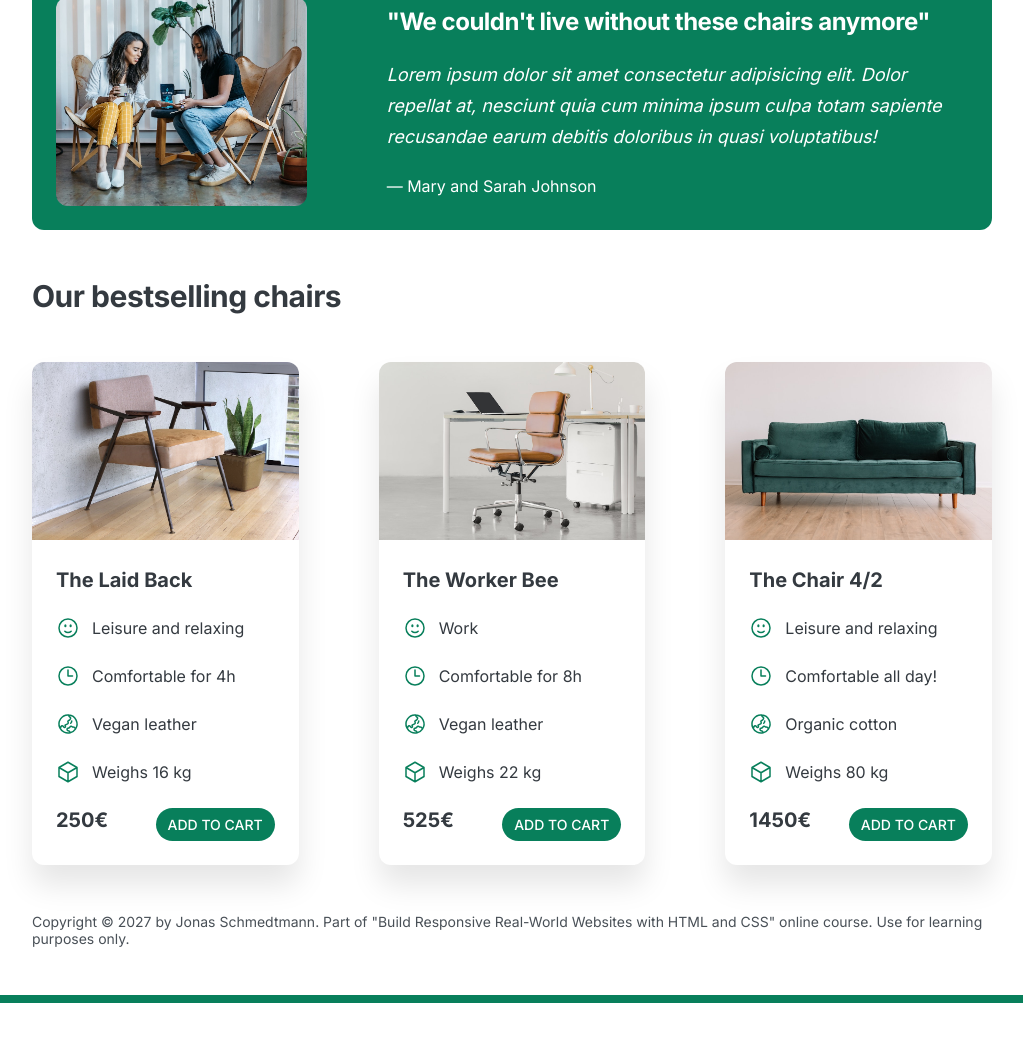
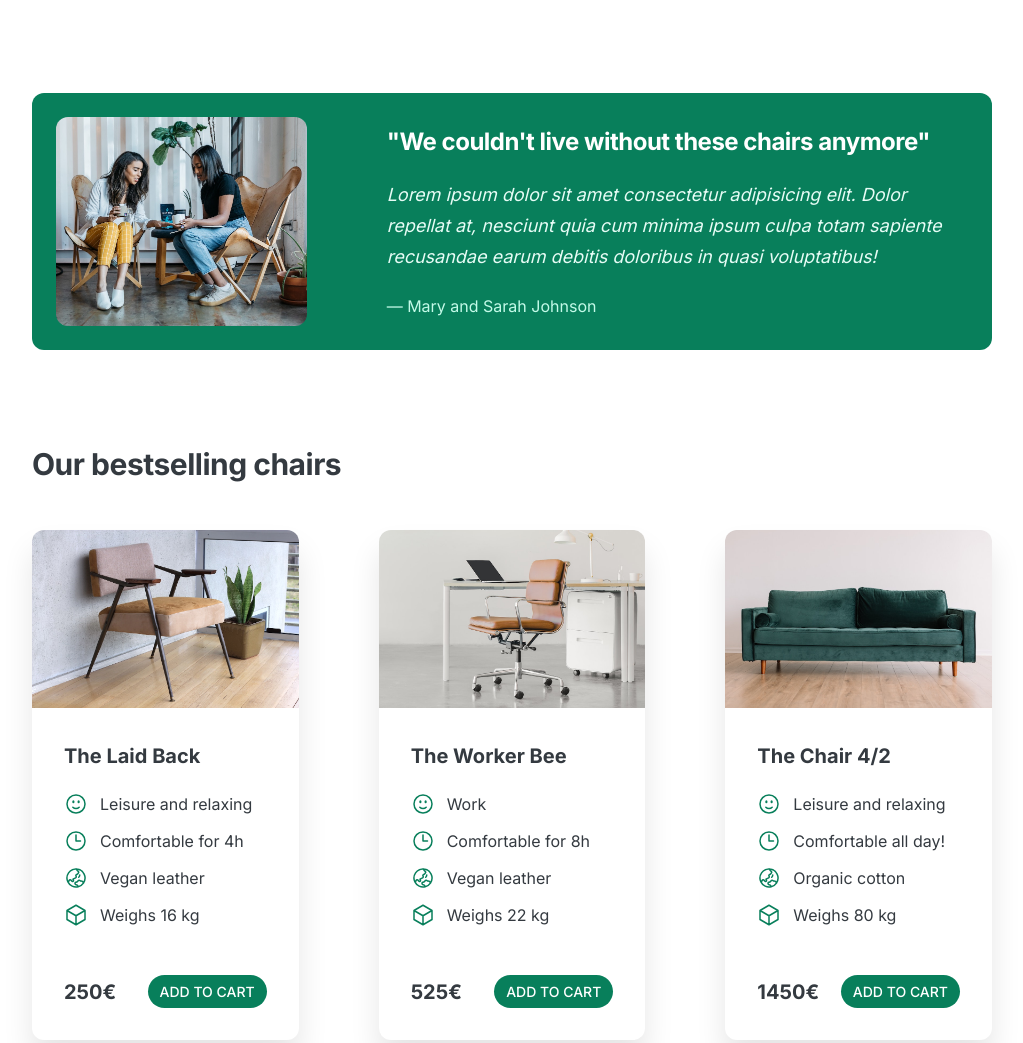
Before and after one commit to Amna-Amna/Designing, a plain HTML site: page index.html in a window 1280 px wide. Shown: the part 909-1952 px from the top of the page, without its empty margins (128-1151 px from the left). Before the commit the page ends 1912 px from the top, so only its background shows below. Drawn offline with Linux system fonts and the light colour scheme; a web font is replaced by a local one.

Commit message:
added white spaces

```diff
--- a/style.css
+++ b/style.css
@@ -36,7 +36,7 @@ body {
 
 header,
 section {
-  margin-bottom: 48px;
+  margin-bottom: 96px;
 }
 
 h2 {
@@ -90,7 +90,7 @@ header {
   display: grid;
   grid-template-columns: repeat(2, 1fr);
   column-gap: 80px;
-  margin-top: 48px;
+  margin-top: 64px;
 }
 
 .header-text-box {
@@ -120,7 +120,7 @@ img {
   stroke: #087f5b;
   height: 32px;
   width: 32px;
-  margin-bottom: 16px;
+  margin-bottom: 24px;
 }
 
 .features-title {
@@ -158,6 +158,11 @@ img {
   margin-bottom: 24px;
   font-size: 18px;
   line-height: 1.7;
+  color: #e6fcf5;
+}
+
+.testimonial-author {
+  color: #c3fae8;
 }
 
 /* IMAGES */
@@ -178,7 +183,7 @@ img {
 }
 
 .chair-box {
-  padding: 24px;
+  padding: 32px;
 }
 
 h3 {
@@ -188,14 +193,14 @@ h3 {
 
 .chair-details {
   list-style: none;
-  margin-bottom: 24px;
+  margin-bottom: 48px;
 }
 
 .chair-details li {
   display: flex;
   align-items: center;
   gap: 12px;
-  margin-bottom: 24px;
+  margin-bottom: 13px;
 }
 
 .chair-details li:last-child {
@@ -212,6 +217,7 @@ h3 {
   display: flex;
   justify-content: space-between;
   font-size: 20px;
+  align-items: center;
 }
 
 footer {
```
